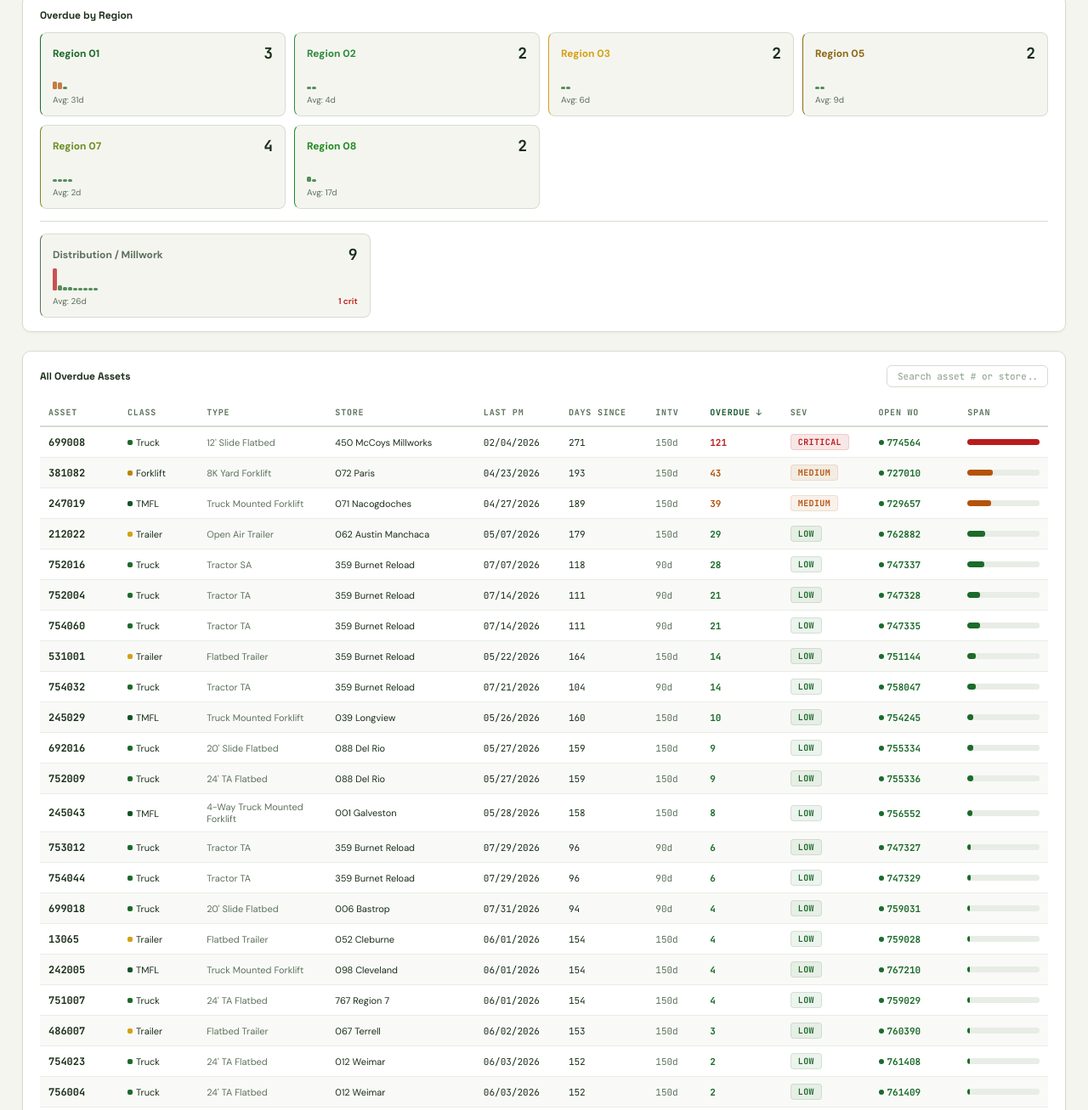
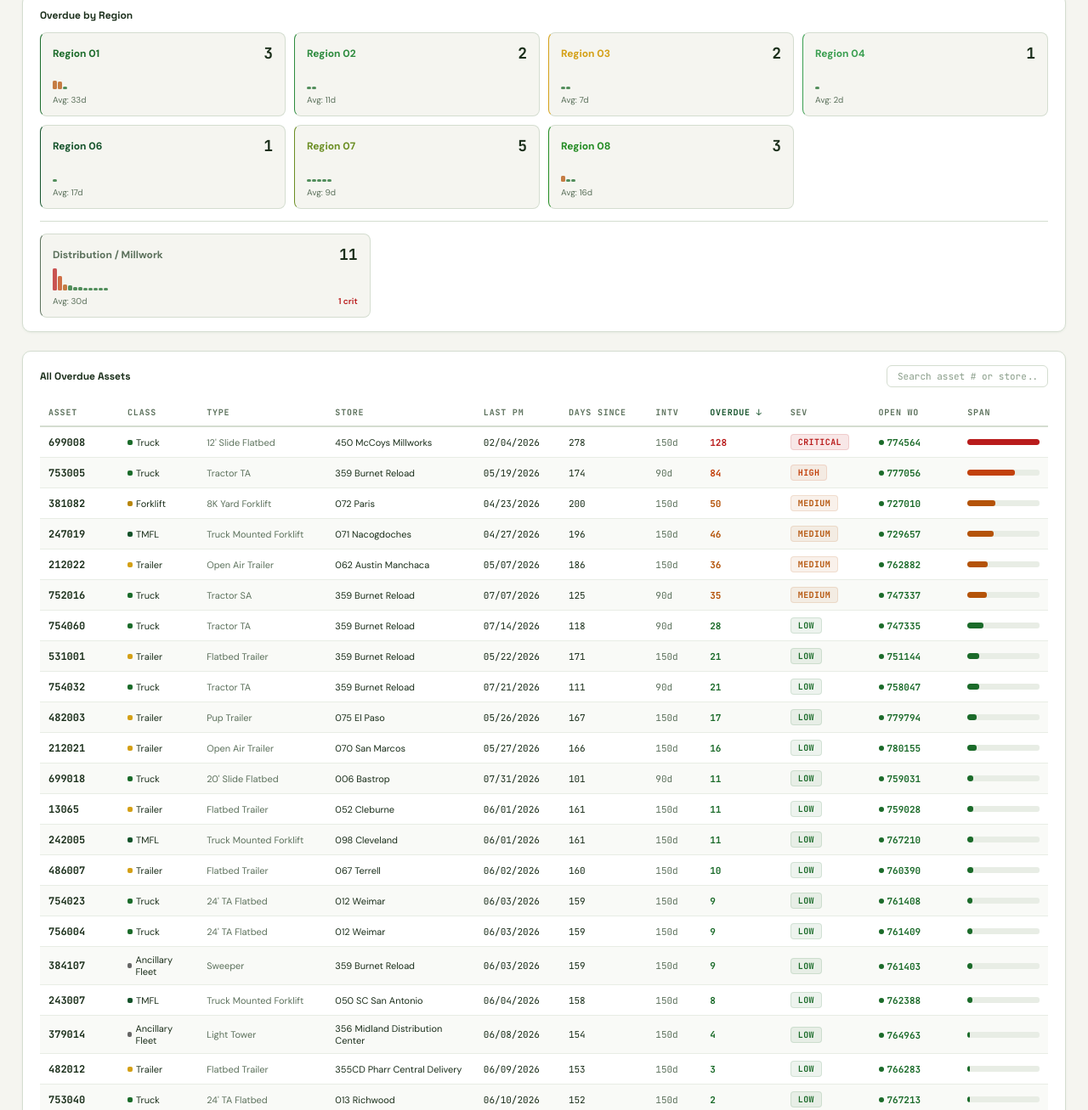
Before and after one commit to julianchetlange-svg/PM-Compliance-Dashboard, a plain HTML site: page index.html in a window 1280 px wide. Shown: the part 685-1992 px from the top of the page at 85% size. Drawn offline with Linux system fonts and the light colour scheme.

Commit message:
Weekly PM compliance update — 11/09/2026
28 overdue assets (+4 WoW), 1 critical (699008 at 128d), 0 without open WO.
Fleet: 1458 (+1). Avg overdue: 21d (+4). Worst: 128d (+7).

Co-Authored-By: Claude Opus 4.6 <noreply@anthropic.com>
Claude-Session: https://claude.ai/code/session_015mEdPyDYP6GBnnVyPkm3i4

```diff
--- a/index.html
+++ b/index.html
@@ -68,37 +68,41 @@ input::placeholder{color:#8A9E8A}
 <div id="app"></div>
 <script>
 const DATA=[
-{store:"450 McCoys Millworks",region:"Distribution / Millwork",asset:"699008",cls:"Truck",type:"12' Slide Flatbed",lastDate:"02/04/2026",daysSince:271,interval:150,overdue:121,hasOpenWO:true,openWO:774564},
-{store:"072 Paris",region:"Region 01",asset:"381082",cls:"Forklift",type:"8K Yard Forklift",lastDate:"04/23/2026",daysSince:193,interval:150,overdue:43,hasOpenWO:true,openWO:727010},
-{store:"071 Nacogdoches",region:"Region 01",asset:"247019",cls:"TMFL",type:"Truck Mounted Forklift",lastDate:"04/27/2026",daysSince:189,interval:150,overdue:39,hasOpenWO:true,openWO:729657},
-{store:"062 Austin Manchaca",region:"Region 08",asset:"212022",cls:"Trailer",type:"Open Air Trailer",lastDate:"05/07/2026",daysSince:179,interval:150,overdue:29,hasOpenWO:true,openWO:762882},
-{store:"359 Burnet Reload",region:"Distribution / Millwork",asset:"752016",cls:"Truck",type:"Tractor SA",lastDate:"07/07/2026",daysSince:118,interval:90,overdue:28,hasOpenWO:true,openWO:747337},
-{store:"359 Burnet Reload",region:"Distribution / Millwork",asset:"752004",cls:"Truck",type:"Tractor TA",lastDate:"07/14/2026",daysSince:111,interval:90,overdue:21,hasOpenWO:true,openWO:747328},
-{store:"359 Burnet Reload",region:"Distribution / Millwork",asset:"754060",cls:"Truck",type:"Tractor TA",lastDate:"07/14/2026",daysSince:111,interval:90,overdue:21,hasOpenWO:true,openWO:747335},
-{store:"359 Burnet Reload",region:"Distribution / Millwork",asset:"531001",cls:"Trailer",type:"Flatbed Trailer",lastDate:"05/22/2026",daysSince:164,interval:150,overdue:14,hasOpenWO:true,openWO:751144},
-{store:"359 Burnet Reload",region:"Distribution / Millwork",asset:"754032",cls:"Truck",type:"Tractor TA",lastDate:"07/21/2026",daysSince:104,interval:90,overdue:14,hasOpenWO:true,openWO:758047},
-{store:"039 Longview",region:"Region 01",asset:"245029",cls:"TMFL",type:"Truck Mounted Forklift",lastDate:"05/26/2026",daysSince:160,interval:150,overdue:10,hasOpenWO:true,openWO:754245},
-{store:"088 Del Rio",region:"Region 05",asset:"692016",cls:"Truck",type:"20' Slide Flatbed",lastDate:"05/27/2026",daysSince:159,interval:150,overdue:9,hasOpenWO:true,openWO:755334},
-{store:"088 Del Rio",region:"Region 05",asset:"752009",cls:"Truck",type:"24' TA Flatbed",lastDate:"05/27/2026",daysSince:159,interval:150,overdue:9,hasOpenWO:true,openWO:755336},
-{store:"001 Galveston",region:"Region 03",asset:"245043",cls:"TMFL",type:"4-Way Truck Mounted Forklift",lastDate:"05/28/2026",daysSince:158,interval:150,overdue:8,hasOpenWO:true,openWO:756552},
-{store:"359 Burnet Reload",region:"Distribution / Millwork",asset:"753012",cls:"Truck",type:"Tractor TA",lastDate:"07/29/2026",daysSince:96,interval:90,overdue:6,hasOpenWO:true,openWO:747327},
-{store:"359 Burnet Reload",region:"Distribution / Millwork",asset:"754044",cls:"Truck",type:"Tractor TA",lastDate:"07/29/2026",daysSince:96,interval:90,overdue:6,hasOpenWO:true,openWO:747329},
-{store:"006 Bastrop",region:"Region 08",asset:"699018",cls:"Truck",type:"20' Slide Flatbed",lastDate:"07/31/2026",daysSince:94,interval:90,overdue:4,hasOpenWO:true,openWO:759031},
-{store:"052 Cleburne",region:"Region 02",asset:"13065",cls:"Trailer",type:"Flatbed Trailer",lastDate:"06/01/2026",daysSince:154,interval:150,overdue:4,hasOpenWO:true,openWO:759028},
-{store:"098 Cleveland",region:"Region 03",asset:"242005",cls:"TMFL",type:"Truck Mounted Forklift",lastDate:"06/01/2026",daysSince:154,interval:150,overdue:4,hasOpenWO:true,openWO:767210},
-{store:"767 Region 7",region:"Region 07",asset:"751007",cls:"Truck",type:"24' TA Flatbed",lastDate:"06/01/2026",daysSince:154,interval:150,overdue:4,hasOpenWO:true,openWO:759029},
-{store:"067 Terrell",region:"Region 02",asset:"486007",cls:"Trailer",type:"Flatbed Trailer",lastDate:"06/02/2026",daysSince:153,interval:150,overdue:3,hasOpenWO:true,openWO:760390},
-{store:"012 Weimar",region:"Region 07",asset:"754023",cls:"Truck",type:"24' TA Flatbed",lastDate:"06/03/2026",daysSince:152,interval:150,overdue:2,hasOpenWO:true,openWO:761408},
-{store:"012 Weimar",region:"Region 07",asset:"756004",cls:"Truck",type:"24' TA Flatbed",lastDate:"06/03/2026",daysSince:152,interval:150,overdue:2,hasOpenWO:true,openWO:761409},
-{store:"359 Burnet Reload",region:"Distribution / Millwork",asset:"384107",cls:"Ancillary Fleet",type:"Sweeper",lastDate:"06/03/2026",daysSince:152,interval:150,overdue:2,hasOpenWO:true,openWO:761403},
-{store:"050 SC San Antonio",region:"Region 07",asset:"243007",cls:"TMFL",type:"Truck Mounted Forklift",lastDate:"06/04/2026",daysSince:151,interval:150,overdue:1,hasOpenWO:true,openWO:762388}
+{store:"450 McCoys Millworks",region:"Distribution / Millwork",asset:"699008",cls:"Truck",type:"12' Slide Flatbed",lastDate:"02/04/2026",daysSince:278,interval:150,overdue:128,hasOpenWO:true,openWO:774564},
+{store:"359 Burnet Reload",region:"Distribution / Millwork",asset:"753005",cls:"Truck",type:"Tractor TA",lastDate:"05/19/2026",daysSince:174,interval:90,overdue:84,hasOpenWO:true,openWO:777056},
+{store:"072 Paris",region:"Region 01",asset:"381082",cls:"Forklift",type:"8K Yard Forklift",lastDate:"04/23/2026",daysSince:200,interval:150,overdue:50,hasOpenWO:true,openWO:727010},
+{store:"071 Nacogdoches",region:"Region 01",asset:"247019",cls:"TMFL",type:"Truck Mounted Forklift",lastDate:"04/27/2026",daysSince:196,interval:150,overdue:46,hasOpenWO:true,openWO:729657},
+{store:"062 Austin Manchaca",region:"Region 08",asset:"212022",cls:"Trailer",type:"Open Air Trailer",lastDate:"05/07/2026",daysSince:186,interval:150,overdue:36,hasOpenWO:true,openWO:762882},
+{store:"359 Burnet Reload",region:"Distribution / Millwork",asset:"752016",cls:"Truck",type:"Tractor SA",lastDate:"07/07/2026",daysSince:125,interval:90,overdue:35,hasOpenWO:true,openWO:747337},
+{store:"359 Burnet Reload",region:"Distribution / Millwork",asset:"754060",cls:"Truck",type:"Tractor TA",lastDate:"07/14/2026",daysSince:118,interval:90,overdue:28,hasOpenWO:true,openWO:747335},
+{store:"359 Burnet Reload",region:"Distribution / Millwork",asset:"531001",cls:"Trailer",type:"Flatbed Trailer",lastDate:"05/22/2026",daysSince:171,interval:150,overdue:21,hasOpenWO:true,openWO:751144},
+{store:"359 Burnet Reload",region:"Distribution / Millwork",asset:"754032",cls:"Truck",type:"Tractor TA",lastDate:"07/21/2026",daysSince:111,interval:90,overdue:21,hasOpenWO:true,openWO:758047},
+{store:"075 El Paso",region:"Region 06",asset:"482003",cls:"Trailer",type:"Pup Trailer",lastDate:"05/26/2026",daysSince:167,interval:150,overdue:17,hasOpenWO:true,openWO:779794},
+{store:"070 San Marcos",region:"Region 07",asset:"212021",cls:"Trailer",type:"Open Air Trailer",lastDate:"05/27/2026",daysSince:166,interval:150,overdue:16,hasOpenWO:true,openWO:780155},
+{store:"006 Bastrop",region:"Region 08",asset:"699018",cls:"Truck",type:"20' Slide Flatbed",lastDate:"07/31/2026",daysSince:101,interval:90,overdue:11,hasOpenWO:true,openWO:759031},
+{store:"052 Cleburne",region:"Region 02",asset:"13065",cls:"Trailer",type:"Flatbed Trailer",lastDate:"06/01/2026",daysSince:161,interval:150,overdue:11,hasOpenWO:true,openWO:759028},
+{store:"098 Cleveland",region:"Region 03",asset:"242005",cls:"TMFL",type:"Truck Mounted Forklift",lastDate:"06/01/2026",daysSince:161,interval:150,overdue:11,hasOpenWO:true,openWO:767210},
+{store:"067 Terrell",region:"Region 02",asset:"486007",cls:"Trailer",type:"Flatbed Trailer",lastDate:"06/02/2026",daysSince:160,interval:150,overdue:10,hasOpenWO:true,openWO:760390},
+{store:"012 Weimar",region:"Region 07",asset:"754023",cls:"Truck",type:"24' TA Flatbed",lastDate:"06/03/2026",daysSince:159,interval:150,overdue:9,hasOpenWO:true,openWO:761408},
+{store:"012 Weimar",region:"Region 07",asset:"756004",cls:"Truck",type:"24' TA Flatbed",lastDate:"06/03/2026",daysSince:159,interval:150,overdue:9,hasOpenWO:true,openWO:761409},
+{store:"359 Burnet Reload",region:"Distribution / Millwork",asset:"384107",cls:"Ancillary Fleet",type:"Sweeper",lastDate:"06/03/2026",daysSince:159,interval:150,overdue:9,hasOpenWO:true,openWO:761403},
+{store:"050 SC San Antonio",region:"Region 07",asset:"243007",cls:"TMFL",type:"Truck Mounted Forklift",lastDate:"06/04/2026",daysSince:158,interval:150,overdue:8,hasOpenWO:true,openWO:762388},
+{store:"356 Midland Distribution Center",region:"Distribution / Millwork",asset:"379014",cls:"Ancillary Fleet",type:"Light Tower",lastDate:"06/08/2026",daysSince:154,interval:150,overdue:4,hasOpenWO:true,openWO:764963},
+{store:"355CD Pharr Central Delivery",region:"Distribution / Millwork",asset:"482012",cls:"Trailer",type:"Flatbed Trailer",lastDate:"06/09/2026",daysSince:153,interval:150,overdue:3,hasOpenWO:true,openWO:766283},
+{store:"013 Richwood",region:"Region 04",asset:"753040",cls:"Truck",type:"24' TA Flatbed",lastDate:"06/10/2026",daysSince:152,interval:150,overdue:2,hasOpenWO:true,openWO:767213},
+{store:"039 Longview",region:"Region 01",asset:"383064",cls:"Forklift",type:"6K Yard Forklift",lastDate:"06/10/2026",daysSince:152,interval:150,overdue:2,hasOpenWO:true,openWO:767209},
+{store:"114 Alvin",region:"Region 03",asset:"694002",cls:"Truck",type:"20' Slide Flatbed",lastDate:"06/10/2026",daysSince:152,interval:150,overdue:2,hasOpenWO:true,openWO:767212},
+{store:"025 NW San Antonio",region:"Region 07",asset:"383043",cls:"Forklift",type:"6K Yard Forklift",lastDate:"06/11/2026",daysSince:151,interval:150,overdue:1,hasOpenWO:true,openWO:767964},
+{store:"062 Austin Manchaca",region:"Region 08",asset:"693005",cls:"Truck",type:"20' Slide Flatbed",lastDate:"06/11/2026",daysSince:151,interval:150,overdue:1,hasOpenWO:true,openWO:767972},
+{store:"353 Dayton Distribution",region:"Distribution / Millwork",asset:"752003",cls:"Truck",type:"Tractor TA",lastDate:"06/11/2026",daysSince:151,interval:150,overdue:1,hasOpenWO:true,openWO:767975},
+{store:"353 Dayton Distribution",region:"Distribution / Millwork",asset:"755047",cls:"Truck",type:"Tractor SA",lastDate:"06/11/2026",daysSince:151,interval:150,overdue:1,hasOpenWO:true,openWO:767976}
 ];
 
-const FLEET={Forklift:483,Truck:397,Trailer:230,TMFL:221,"LD Vehicle":113,"Ancillary Fleet":13};
+const FLEET={Forklift:483,Truck:397,Trailer:231,TMFL:221,"LD Vehicle":113,"Ancillary Fleet":13};
 const TOTAL_FLEET=Object.values(FLEET).reduce((a,b)=>a+b,0);
 const MAXOV=Math.max(...DATA.map(r=>r.overdue));
 const REGION_ORDER=["Region 01","Region 02","Region 03","Region 04","Region 05","Region 06","Region 07","Region 08","Distribution / Millwork","Headquarters"];
-const PRIOR={total:34,crit:0,noWO:0,avg:13,worst:45};
+const PRIOR={total:24,crit:1,noWO:0,avg:17,worst:121};
 const TREND=[
 {date:"05/19/2026",total:73,crit:6,noWO:16,avg:32,worst:175,fleet:1525},
 {date:"05/25/2026",total:67,crit:6,noWO:15,avg:32,worst:206,fleet:1525},
@@ -123,7 +127,8 @@ const TREND=[
 {date:"10/12/2026",total:43,crit:0,noWO:0,avg:14,worst:51,fleet:1420},
 {date:"10/19/2026",total:44,crit:0,noWO:0,avg:13,worst:75,fleet:1418},
 {date:"10/26/2026",total:34,crit:0,noWO:0,avg:13,worst:45,fleet:1399},
-{date:"11/02/2026",total:24,crit:1,noWO:0,avg:17,worst:121,fleet:1457}
+{date:"11/02/2026",total:24,crit:1,noWO:0,avg:17,worst:121,fleet:1457},
+{date:"11/09/2026",total:28,crit:1,noWO:0,avg:21,worst:128,fleet:1458}
 ];
 const RC={"Region 01":"#1B6B2A","Region 02":"#2D8B3E","Region 03":"#D4A017","Region 04":"#3A9E50","Region 05":"#8B6914","Region 06":"#14522A","Region 07":"#6B8E23","Region 08":"#228B22","Distribution / Millwork":"#5C715C",Headquarters:"#4A7C59"};
 const CC={Truck:"#1B6B2A",Trailer:"#D4A017",TMFL:"#14522A","LD Vehicle":"#6B8E23",Forklift:"#B8860B"};
```
